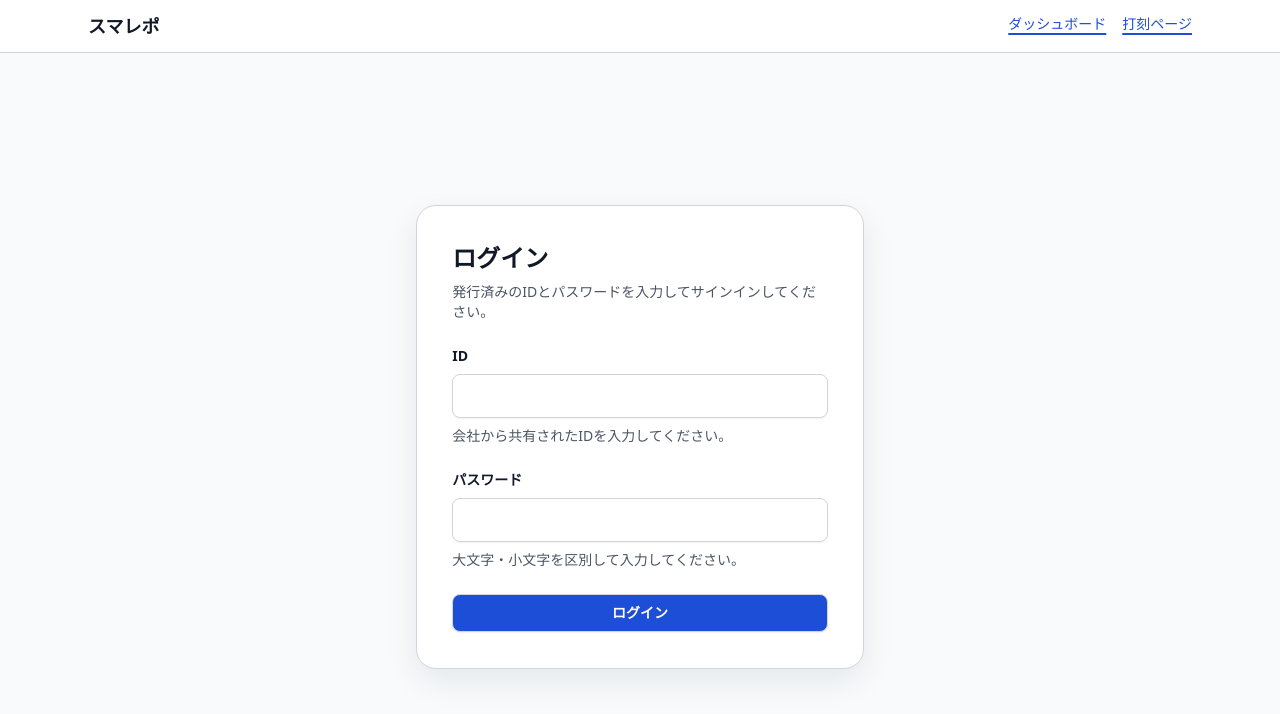
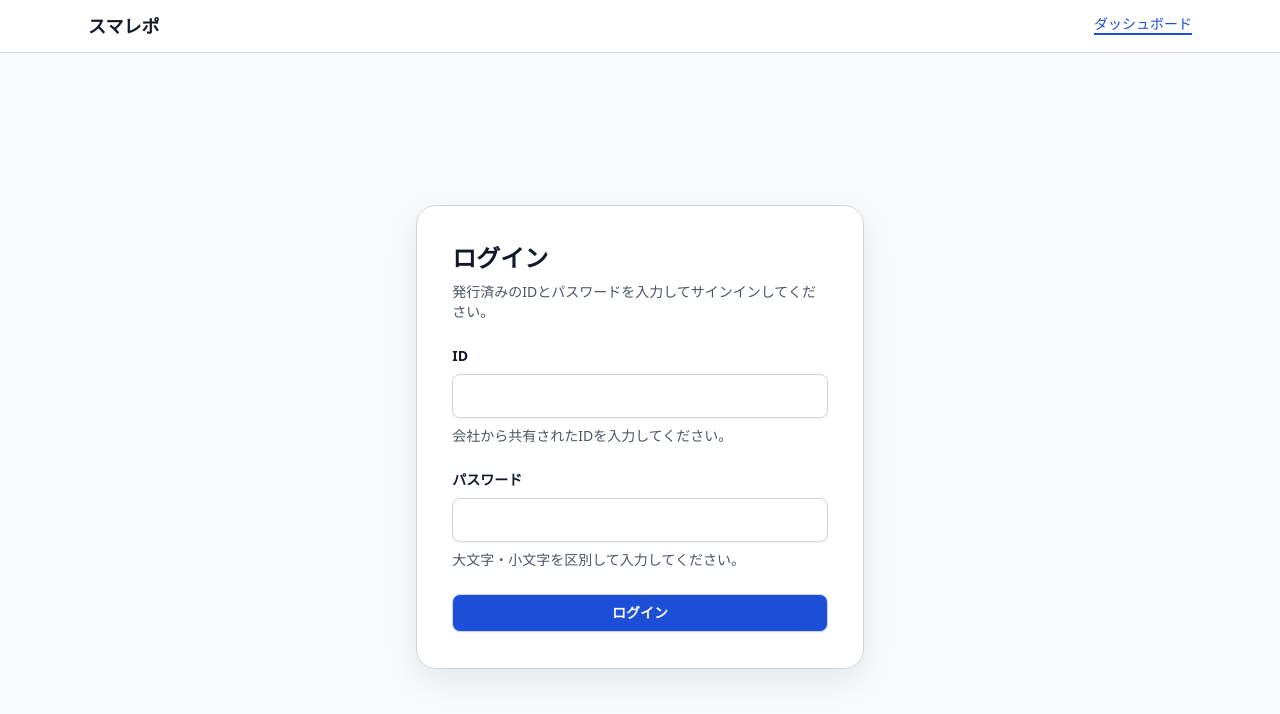
Before and after one commit to ANOSkdy/smarepo-saas, a Next.js app: page /login in a window 1280 px wide. Shown: the top 714 px of the page. Built offline with nearby package versions, Linux system fonts and the light colour scheme.

Commit message:
chore: update dashboard stamp navigation

```diff
--- a/app/(protected)/dashboard/_components/NfcLinkButton.tsx
+++ b/app/(protected)/dashboard/_components/NfcLinkButton.tsx
@@ -11,7 +11,7 @@ export default function NfcLinkButton() {
     <Link
       href={`/nfc?${qs}`}
       prefetch
-      aria-label="打刻ページ"
+      aria-label="打刻ページ（会社）"
       className="tap-target inline-flex items-center gap-2 rounded-xl border border-brand-border bg-brand-primary px-4 py-2 text-sm font-semibold text-brand-primaryText shadow-sm transition hover:bg-brand-primary/90"
     >
       <svg
@@ -27,7 +27,7 @@ export default function NfcLinkButton() {
         <path d="M5 8a7 7 0 0 1 14 0v8a7 7 0 0 1-14 0Z" />
         <path d="M12 6v12" />
       </svg>
-      打刻ページへ
+      打刻ページ（会社）
     </Link>
   );
 }
--- a/app/(protected)/layout.tsx
+++ b/app/(protected)/layout.tsx
@@ -13,9 +13,6 @@ export default async function ProtectedLayout({ children }: { children: ReactNod
           <Link href="/dashboard" className="tap-target text-brand-primary hover:text-brand-primary/80">
             ダッシュボード
           </Link>
-          <Link href="/nfc" className="tap-target text-brand-primary hover:text-brand-primary/80">
-            打刻ページ
-          </Link>
         </nav>
         {displayName ? <span className="text-sm font-medium text-brand-text">{displayName}</span> : null}
       </header>
--- a/app/layout.tsx
+++ b/app/layout.tsx
@@ -25,9 +25,6 @@ export default function RootLayout({
               <Link href="/dashboard" className="tap-target text-brand-primary hover:text-brand-primary/80">
                 ダッシュボード
               </Link>
-              <Link href="/nfc" className="tap-target text-brand-primary hover:text-brand-primary/80">
-                打刻ページ
-              </Link>
             </nav>
           </div>
         </header>
```
